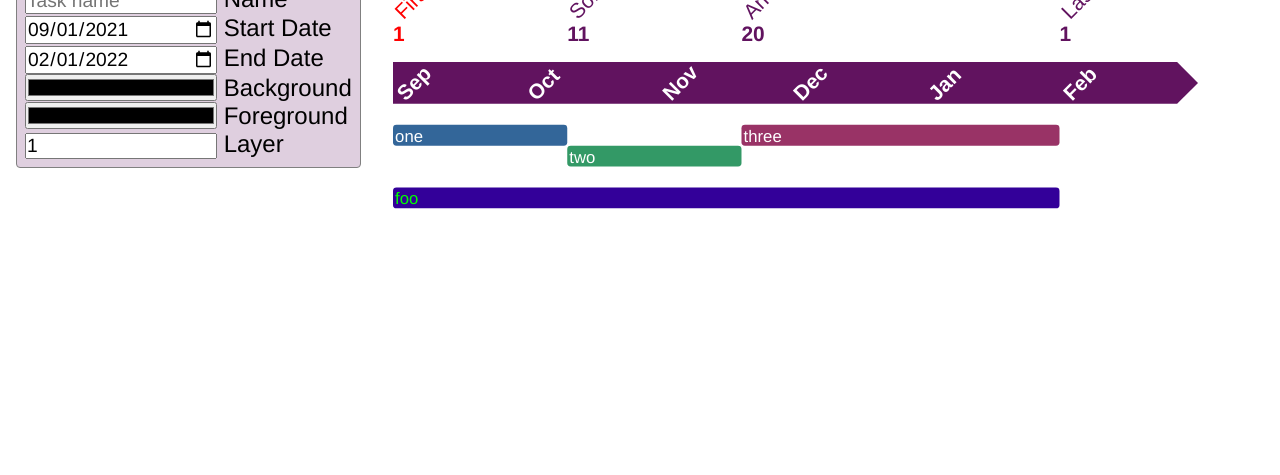
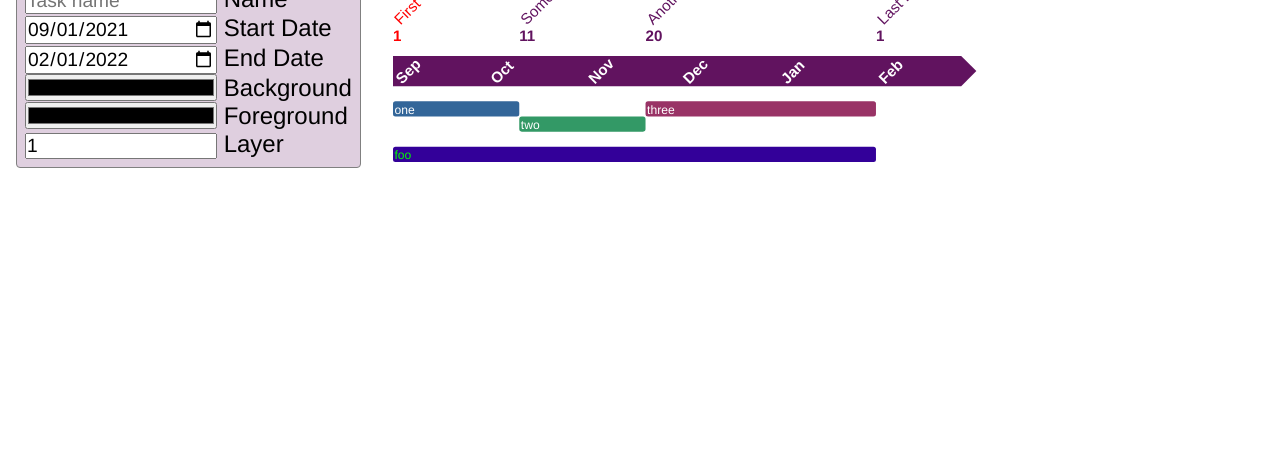
Before and after one commit to portsoc/timeline, a plain HTML site: page index.html in a window 1280 px wide. Shown: the part 325-800 px from the top of the page. Drawn offline with Linux system fonts and the light colour scheme.

Commit message:
add a timeline container move dummy creation to the init step regenerate SVG with each page update

```diff
--- a/index.html
+++ b/index.html
@@ -59,8 +59,9 @@
 </main>
 
 
-
-<svg id=timeline width=1000 height=600 viewBox="0 0 1000 600">
-  <path id="bar" d="M0,100 L900,100 L925,125 L900,150 L0,150 z"></path>
-  <text x="80" y="80">anywhere</text>
-</svg>
+<figure id=timelinecontainer>
+  <svg id=timeline width=1000 height=600 viewBox="0 0 1000 600">
+    <path id="bar" d="M0,100 L900,100 L925,125 L900,150 L0,150 z"></path>
+    <text x="80" y="80">anywhere</text>
+  </svg>
+</figure>
--- a/index.js
+++ b/index.js
@@ -9,7 +9,6 @@ const el = {};
 
 let vert_offset = 300; // todo auto adjust this
 
-
 window.addEventListener('load', init);
 
 function init() {
@@ -17,17 +16,16 @@ function init() {
   el.datefrom.addEventListener("change", redraw);
   el.dateto.addEventListener("change", redraw);
   el.daywidth.addEventListener("input", redraw);
+
+  addDummyTasks(el.datefrom.valueAsDate, el.dateto.valueAsDate);
+  addDummyKeyDates(el.datefrom.valueAsDate, el.dateto.valueAsDate);
+
   redraw();
 }
 
 function redraw() {
-  el.timeline.textContent = ''; // remove all content
-
   const startDate = el.datefrom.valueAsDate;
   const endDate = el.dateto.valueAsDate;
-
-  addDummyTasks();
-  addDummyKeyDates();
 
   const firstDate = new Date(startDate.getFullYear(), startDate.getMonth(), 1);
   const lastDate = new Date(new Date(endDate.getFullYear(), endDate.getMonth()+1, 1)-24*60*60*1000);
@@ -42,6 +40,18 @@ function redraw() {
   const pad = UNIT * 0.1;
 
   document.documentElement.style.setProperty('--unit', UNIT + "px");
+
+  const width = days + 20 * UNIT;
+  const height = 20 * UNIT;
+
+  // create new SVG
+  el.timeline.remove();
+  el.timeline = svg('svg', {
+    width,
+    height,
+    viewBox: `0 0 ${width} ${height}`
+  });
+   el.timelinecontainer.append(el.timeline);
 
   const barEl = svg('path', {
     id: 'bar',
@@ -115,7 +125,33 @@ function redraw() {
     return dayDiff(firstDate, date)*dayWidth;
   }
 
-  function addDummyTasks() {
+
+}
+
+
+function dayDiff(date1, date2) {
+  return (date2 - date1) / 1000 / 24 / 60 / 60;
+}
+
+function getNextMonthStart(date) {
+  return new Date(date.getFullYear(), date.getMonth()+1, 1);
+}
+
+/*
+  * create a DOM element
+  * options can contain `id`, `classes`
+  */
+function svg(name, attributes = {}, classes = '') {
+  const el = document.createElementNS('http://www.w3.org/2000/svg', name);
+  for (const attr of Object.keys(attributes)) {
+    el.setAttribute(attr, attributes[attr]);
+  }
+  return el;
+}
+
+
+
+function addDummyTasks(startDate, endDate) {
   tasks.push({
     name: 'one',
     start: startDate,
@@ -150,7 +186,7 @@ function redraw() {
   });
 }
 
-  function addDummyKeyDates() {
+function addDummyKeyDates(startDate, endDate) {
   keyDates.push({
     name: 'First',
     date: startDate,
@@ -169,26 +205,3 @@ function redraw() {
     date: endDate,
   });
 }
-
-}
-
-
-function dayDiff(date1, date2) {
-  return (date2 - date1) / 1000 / 24 / 60 / 60;
-}
-
-function getNextMonthStart(date) {
-  return new Date(date.getFullYear(), date.getMonth()+1, 1);
-}
-
-/*
-  * create a DOM element
-  * options can contain `id`, `classes`
-  */
-function svg(name, attributes = {}, classes = '') {
-  const el = document.createElementNS('http://www.w3.org/2000/svg', name);
-  for (const attr of Object.keys(attributes)) {
-    el.setAttribute(attr, attributes[attr]);
-  }
-  return el;
-}
--- a/style.css
+++ b/style.css
@@ -69,11 +69,15 @@ body>h1 {
   color: var(--bg);
 }
 
-svg {
+#timelinecontainer {
   grid-area: output;
   background: var(--bg);
+}
+
+svg {
   width: 100%;
 }
+
 
 #bar {
   fill: var(--barcolor);
```
Lines whose indentation alone changed are shown as unchanged.
